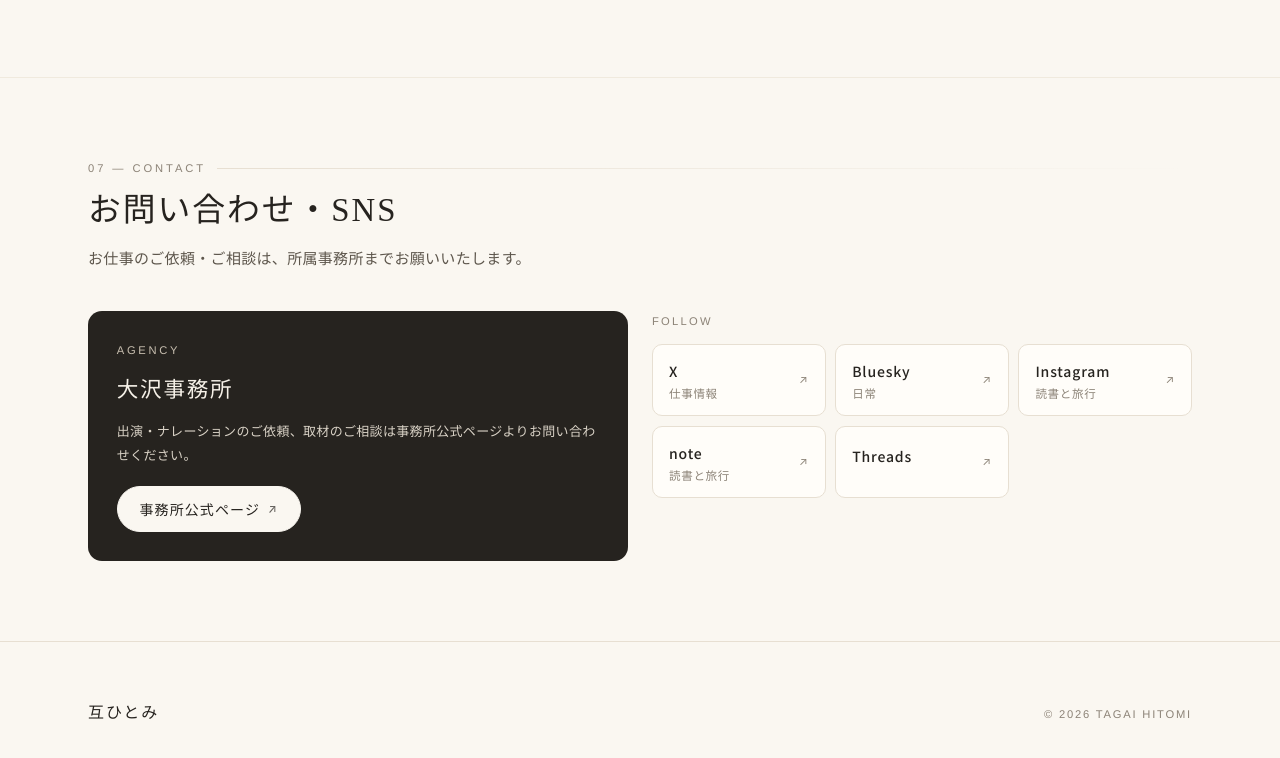
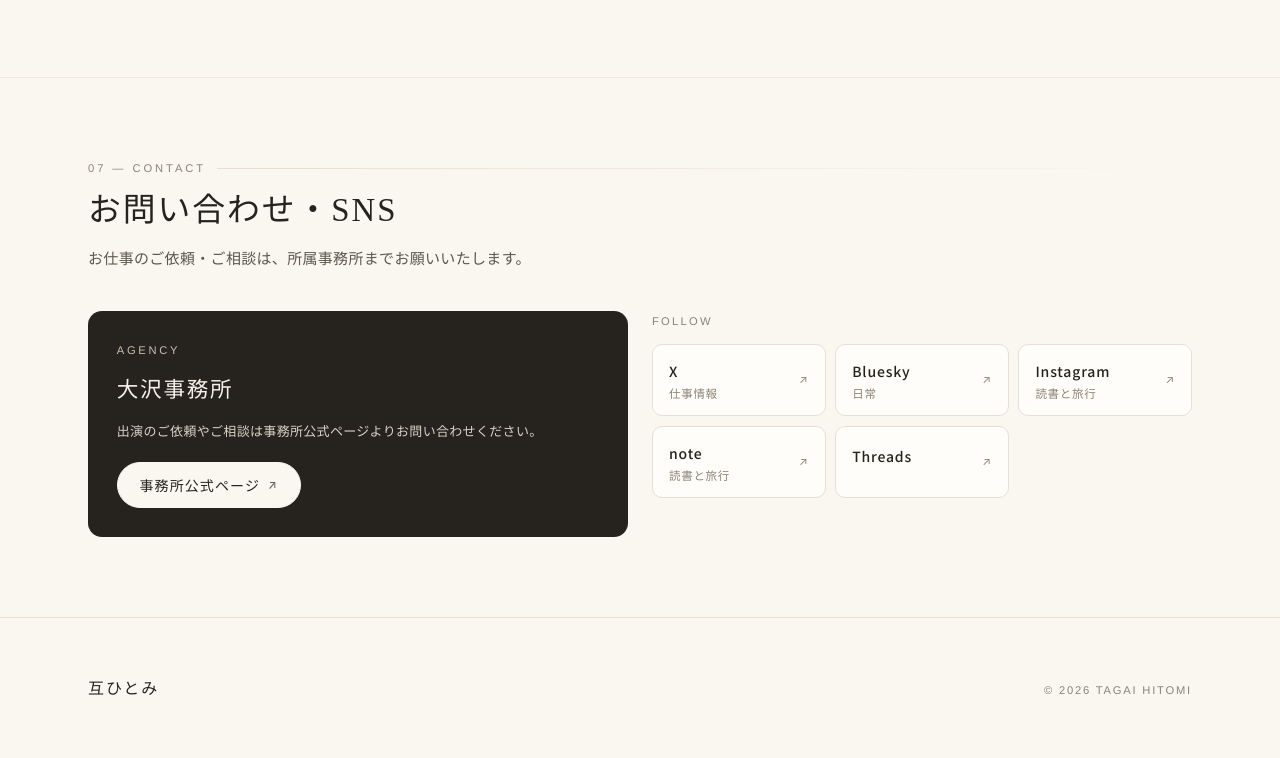
Before and after one commit to tagai-hitomi/tagai-hitomi.github.io, a plain HTML site: page index.html in a window 1280 px wide. Shown: the part 4969-5727 px from the top of the page. Drawn offline with Linux system fonts and the light colour scheme.

Commit message:
お問い合わせ: 事務所へのご依頼・ご相談の文言を整理

```diff
--- a/index.html
+++ b/index.html
@@ -1728,7 +1728,7 @@ a.work:hover{
         <div class="office">
           <span class="office-label">Agency</span>
           <h3 class="office-name">大沢事務所</h3>
-          <p class="office-desc">出演・ナレーションのご依頼、取材のご相談は事務所公式ページよりお問い合わせください。</p>
+          <p class="office-desc">出演のご依頼やご相談は事務所公式ページよりお問い合わせください。</p>
           <a class="btn" href="https://osawa-inc.co.jp/women/tagaihitomi/" target="_blank" rel="noopener noreferrer">事務所公式ページ<span class="arrow" aria-hidden="true">↗</span></a>
         </div>
 
```
